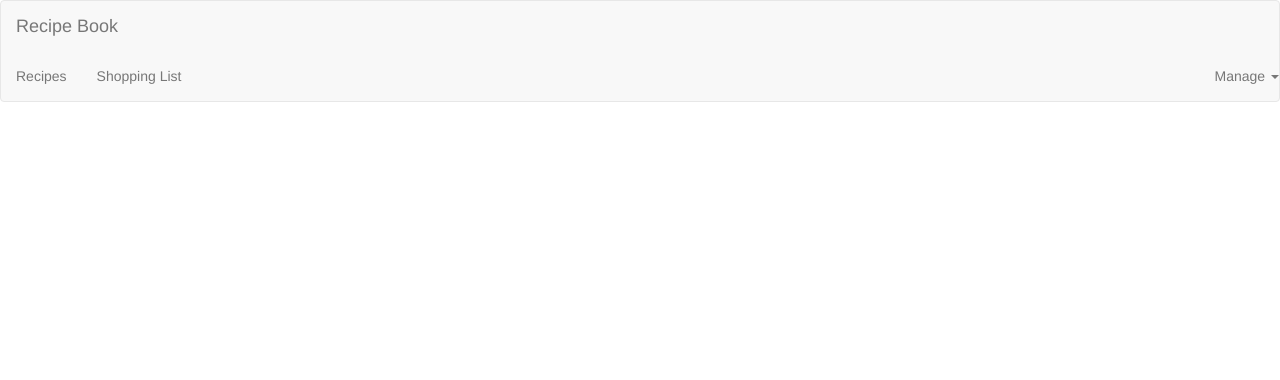
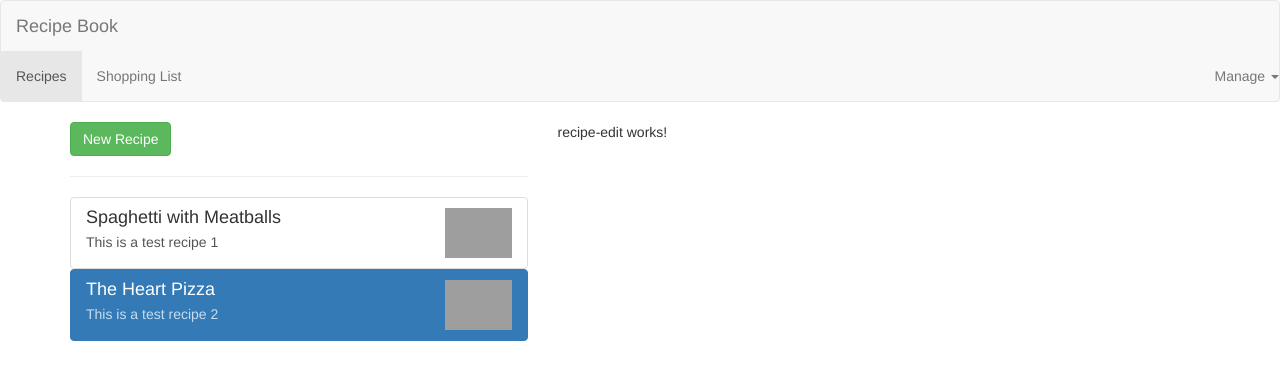
Before and after one commit to efroChang/angular-6-recipe-book-project, an Angular app: page /recipes/1/edit in a window 1280 px wide. Before the commit this address led to /. Shown: the top 380 px of the page. Built offline with nearby package versions, Linux system fonts and the light colour scheme; grey boxes are pictures that could not be loaded.

Commit message:
Routes and Child Routes Stage 3

```diff
--- a/src/app/app-routing.module.ts
+++ b/src/app/app-routing.module.ts
@@ -5,6 +5,7 @@ import { RecipesComponent } from "./recipes/recipes.component";
 import { ShoppingListComponent } from "./shopping-list/shopping-list.component";
 import { RecipeStartComponent } from "./recipes/recipe-start/recipe-start.component";
 import { RecipeDetailComponent } from "./recipes/recipe-detail/recipe-detail.component";
+import { RecipeEditComponent } from "./recipes/recipe-edit/recipe-edit.component";
 
 const appRoutes: Routes =
 [
@@ -13,7 +14,9 @@ const appRoutes: Routes =
     { path: 'recipes', component: RecipesComponent, children:
         [
             { path: '', component: RecipeStartComponent },
-            { path: ':id', component: RecipeDetailComponent }
+            { path: 'new', component: RecipeEditComponent },
+            { path: ':id', component: RecipeDetailComponent },
+            { path: ':id/edit', component: RecipeEditComponent }
         ]
     },
 
--- a/src/app/app.component.html
+++ b/src/app/app.component.html
@@ -1,5 +1,5 @@
 <!--The content below is only a placeholder and can be replaced.-->
-<app-header (featureSelected) = "onFeatureSelected($event)"></app-header>
+<app-header></app-header>
 <div class="container">
   <div class="row">
     <div class="col-md-12">
--- a/src/app/app.module.ts
+++ b/src/app/app.module.ts
@@ -15,6 +15,7 @@ import { DropdownDirective } from './shared/dropdown.directive';
 import { ShoppingListService } from './shopping-list/shopping-list.service';
 import { AppRoutingModule } from './app-routing.module';
 import { RecipeStartComponent } from './recipes/recipe-start/recipe-start.component';
+import { RecipeEditComponent } from './recipes/recipe-edit/recipe-edit.component';
 
 @NgModule({
   declarations: [
@@ -27,7 +28,8 @@ import { RecipeStartComponent } from './recipes/recipe-start/recipe-start.compon
     ShoppingListComponent,
     ShoppingEditComponent,
     DropdownDirective,
-    RecipeStartComponent
+    RecipeStartComponent,
+    RecipeEditComponent
   ],
   imports: [
     BrowserModule,
--- a/src/app/recipes/recipe-detail/recipe-detail.component.html
+++ b/src/app/recipes/recipe-detail/recipe-detail.component.html
@@ -32,7 +32,12 @@
                 To Shopping List
             </a>
           </li>
-          <li><a style = "cursor: pointer">Edit Recipe</a></li>
+          <li>
+            <a
+              style = "cursor: pointer"
+              (click) = "onEditRecipe()">
+                Edit Recipe</a>
+          </li>
           <li><a style = "cursor: pointer">Delete Recipe</a></li>
         </ul>
     </div>
--- a/src/app/recipes/recipe-detail/recipe-detail.component.ts
+++ b/src/app/recipes/recipe-detail/recipe-detail.component.ts
@@ -3,7 +3,7 @@ import { Recipe } from '../recipe.model';
 import { ShoppingListService } from '../../shopping-list/shopping-list.service';
 import { Ingredient } from '../../shared/ingredient.model';
 import { RecipeService } from '../recipe.service';
-import { ActivatedRoute, Params } from '@angular/router';
+import { ActivatedRoute, Params, Router } from '@angular/router';
 
 @Component({
   selector: 'app-recipe-detail',
@@ -21,6 +21,7 @@ export class RecipeDetailComponent implements OnInit {
   recipeImgPath: string;
 
   constructor( private recipeService: RecipeService,
+               private router: Router,
                private route: ActivatedRoute ) { }
 
   ngOnInit()
@@ -42,4 +43,13 @@ export class RecipeDetailComponent implements OnInit {
 
     this.recipeService.addIngredientsToShoppingList( ingredients );
   }
+
+  onEditRecipe()
+  {
+    this.router.navigate
+    (
+      [ 'edit' ],                     // No need "id" because we already have it on the path.
+      { relativeTo: this.route }
+    );
+  }
 }
--- /dev/null
+++ b/src/app/recipes/recipe-edit/recipe-edit.component.html
@@ -0,0 +1,3 @@
+<p>
+  recipe-edit works!
+</p>
--- /dev/null
+++ b/src/app/recipes/recipe-edit/recipe-edit.component.ts
@@ -0,0 +1,30 @@
+import { Component, OnInit } from '@angular/core';
+import { ActivatedRoute, Params } from '@angular/router';
+
+@Component({
+  selector: 'app-recipe-edit',
+  templateUrl: './recipe-edit.component.html',
+  styleUrls: ['./recipe-edit.component.css']
+})
+export class RecipeEditComponent implements OnInit {
+
+  id: number;
+
+  editMode = false;
+
+  constructor( private route: ActivatedRoute ) { }
+
+  ngOnInit()
+  {
+    this.route.params
+      .subscribe
+      (
+        ( params: Params ) =>
+        {
+          this.id = +params[ 'id' ];
+          this.editMode = this.id != null;
+        }
+      )
+  }
+
+}
--- a/src/app/recipes/recipe-list/recipe-list.component.html
+++ b/src/app/recipes/recipe-list/recipe-list.component.html
@@ -1,6 +1,10 @@
 <div class="row">
   <div class="col-xs-12">
-    <button class="btn btn-success">New Recipe</button>
+    <button
+      class="btn btn-success"
+      (click) = "onNewRecipe()">
+        New Recipe
+    </button>
   </div>
 </div>
 <hr>
--- a/src/app/recipes/recipe-list/recipe-list.component.ts
+++ b/src/app/recipes/recipe-list/recipe-list.component.ts
@@ -1,4 +1,5 @@
 import { Component, OnInit } from '@angular/core';
+import { Router, ActivatedRoute } from '@angular/router';
 
 import { Recipe } from '../recipe.model';
 import { RecipeService } from '../recipe.service';
@@ -13,10 +14,21 @@ export class RecipeListComponent implements OnInit {
   // Create Recipe Array
   recipes: Recipe[];
 
-  constructor( private recipeService: RecipeService ) { }
+  constructor( private recipeService: RecipeService,
+               private router: Router,                      // [KEY]: to navigate
+               private route: ActivatedRoute ) {}           // [KEY]: to identify current route
 
   ngOnInit()
   {
     this.recipes = this.recipeService.getRecipes();
   }
+
+  onNewRecipe()
+  {
+    this.router.navigate
+    (
+      ['new'],
+      { relativeTo: this.route }
+    );
+  }
 }
```
Also changed, not shown: src/app/recipes/recipe-edit/recipe-edit.component.css (added).
